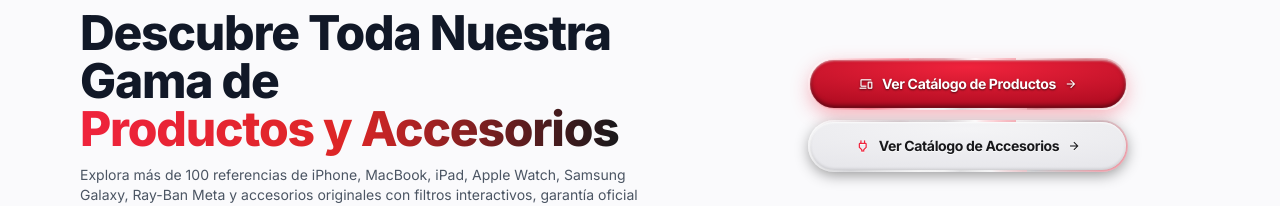
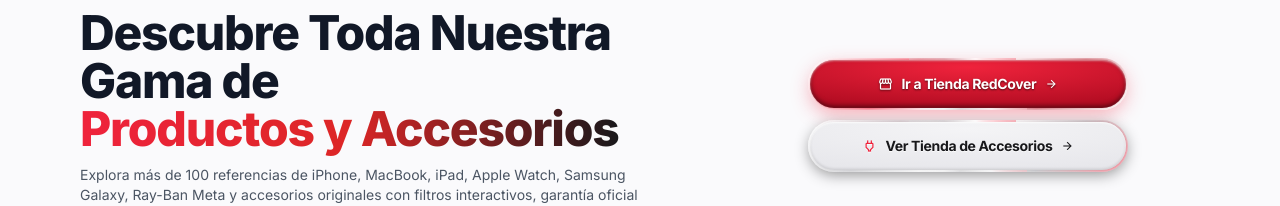
Before and after one commit to RAMAR2311/PAGINA-REDCOVER, a website: page index.html in a window 1280 px wide. Shown: the part 2403-2609 px from the top of the page. Drawn offline with nearby package versions, Linux system fonts and the light colour scheme; no server answers.

Commit message:
Actualizar textos de botones a Ir a Tienda RedCover y Ver Tienda de Accesorios

```diff
--- a/index.html
+++ b/index.html
@@ -528,8 +528,8 @@
         <div class="flex flex-col items-stretch gap-2.5 w-full sm:w-72 lg:w-80 shrink-0">
           <a href="catalogo.html?tipo=productos" class="metallic-btn metallic-btn-crimson w-full text-xs sm:text-sm font-extrabold tracking-tight py-1 px-2.5 shadow-lg shadow-red-600/25">
             <span class="metallic-btn-inner flex items-center justify-center gap-2 !py-3 !px-4 w-full text-center tracking-tight">
-              <span class="material-symbols-outlined text-base">devices</span>
-              <span class="tracking-tight">Ver Catálogo de Productos</span>
+              <span class="material-symbols-outlined text-base">storefront</span>
+              <span class="tracking-tight">Ir a Tienda RedCover</span>
               <span class="material-symbols-outlined text-sm">arrow_forward</span>
             </span>
           </a>
@@ -537,7 +537,7 @@
           <a href="catalogo.html?tipo=accesorios" class="metallic-btn metallic-btn-silver w-full text-xs sm:text-sm font-extrabold tracking-tight py-1 px-2.5 shadow-md">
             <span class="metallic-btn-inner flex items-center justify-center gap-2 !py-3 !px-4 w-full text-center tracking-tight">
               <span class="material-symbols-outlined text-base text-primary">power</span>
-              <span class="tracking-tight">Ver Catálogo de Accesorios</span>
+              <span class="tracking-tight">Ver Tienda de Accesorios</span>
               <span class="material-symbols-outlined text-sm">arrow_forward</span>
             </span>
           </a>
```
